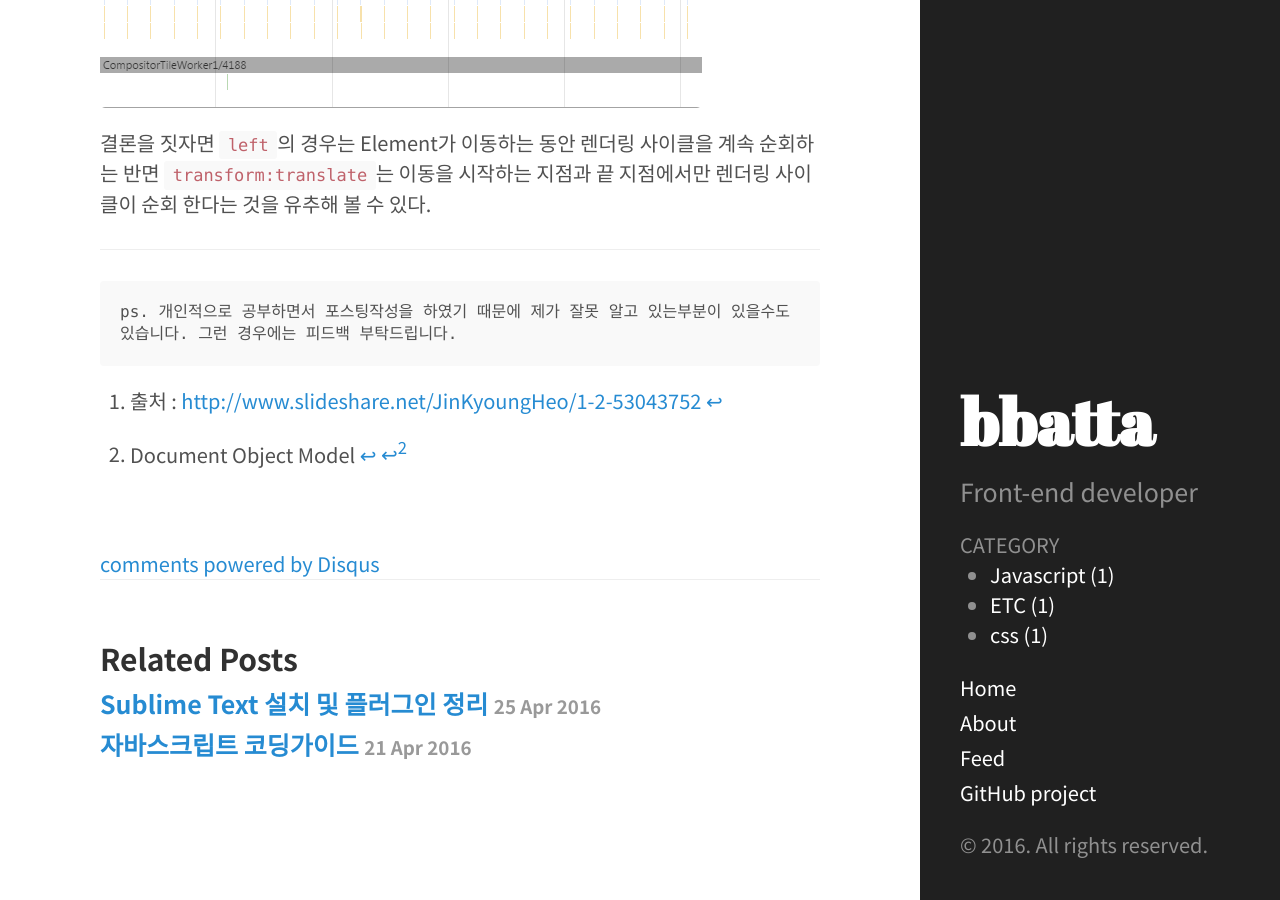
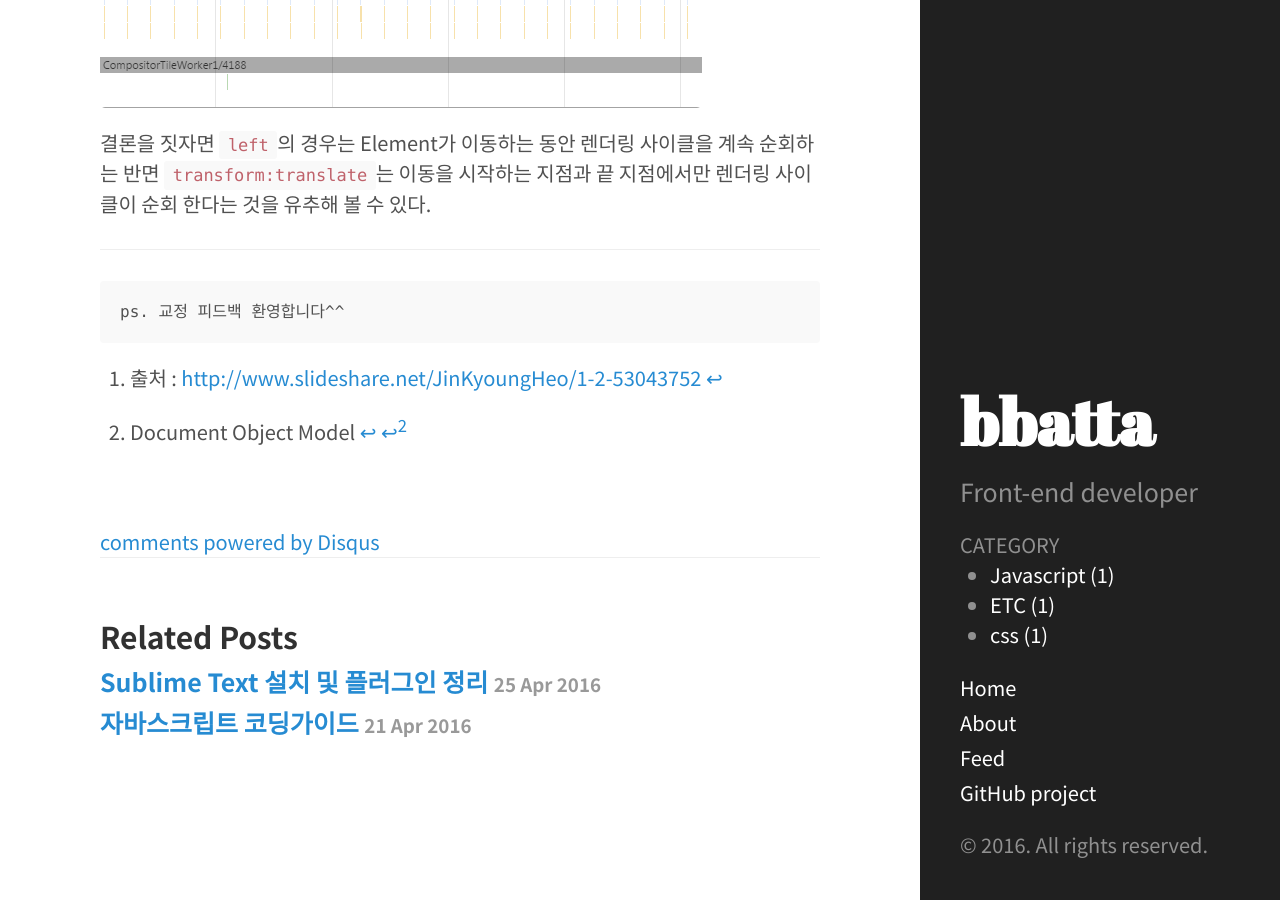
Before and after one commit to bbatta38/bbatta38.github.io, a Jekyll site: the page built from _posts/2016-04-29-css3-transition-transform-비교.md, in a window 1280 px wide and 900 px high, scrolled down 2980 px. Built offline with Jekyll 4.4.1, drawn with Linux system fonts in a browser that asks for light colours; comment, search, counter and statistics services are not loaded.

Commit message:
change comments

````diff
--- a/_posts/2016-04-29-css3-transition-transform-비교.md
+++ b/_posts/2016-04-29-css3-transition-transform-비교.md
@@ -58,5 +58,5 @@ categories:
 
 
 ```
-ps. 개인적으로 공부하면서 포스팅작성을 하였기 때문에 제가 잘못 알고 있는부분이 있을수도 있습니다. 그런 경우에는 피드백 부탁드립니다.
+ps. 교정 피드백 환영합니다^^
 ```
````
